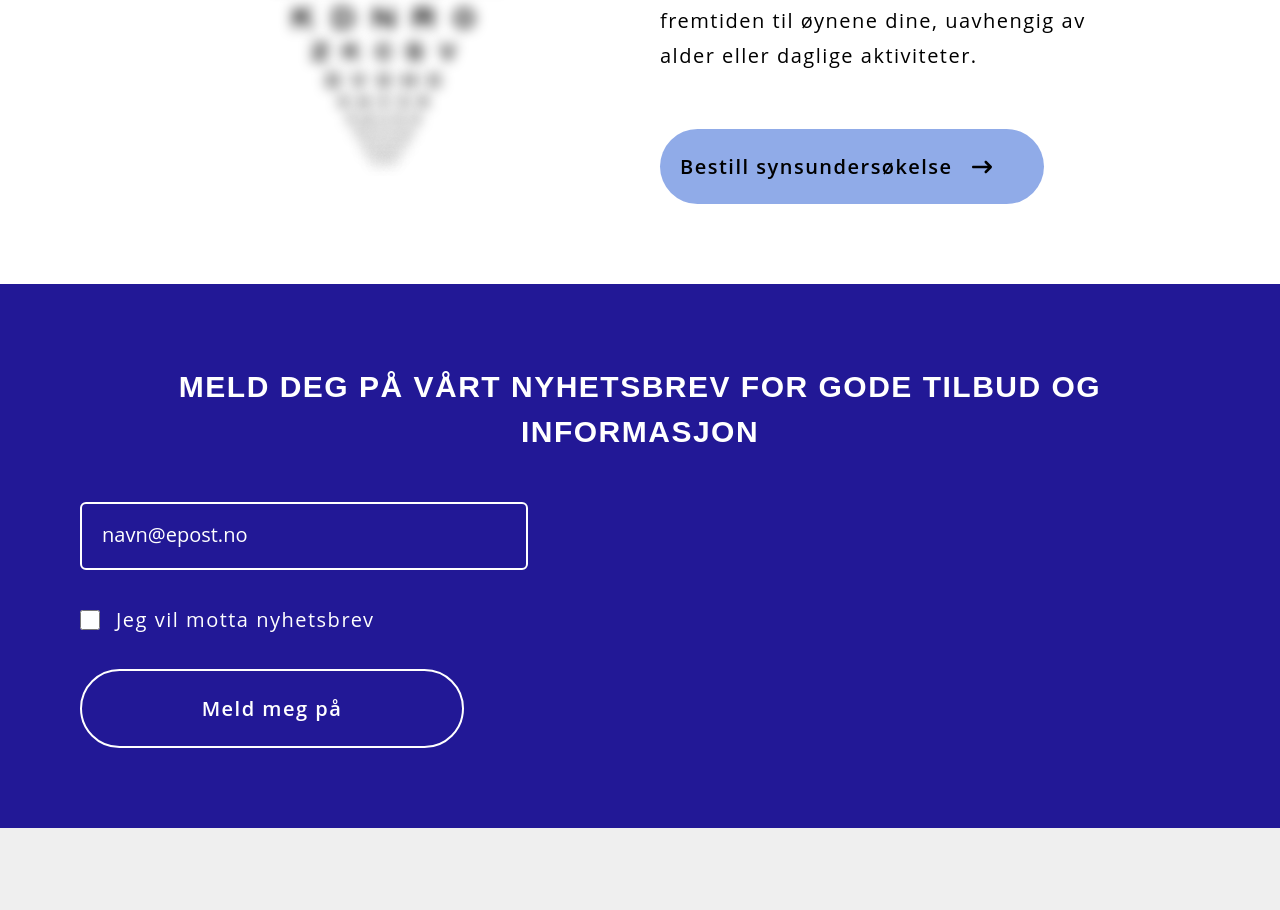
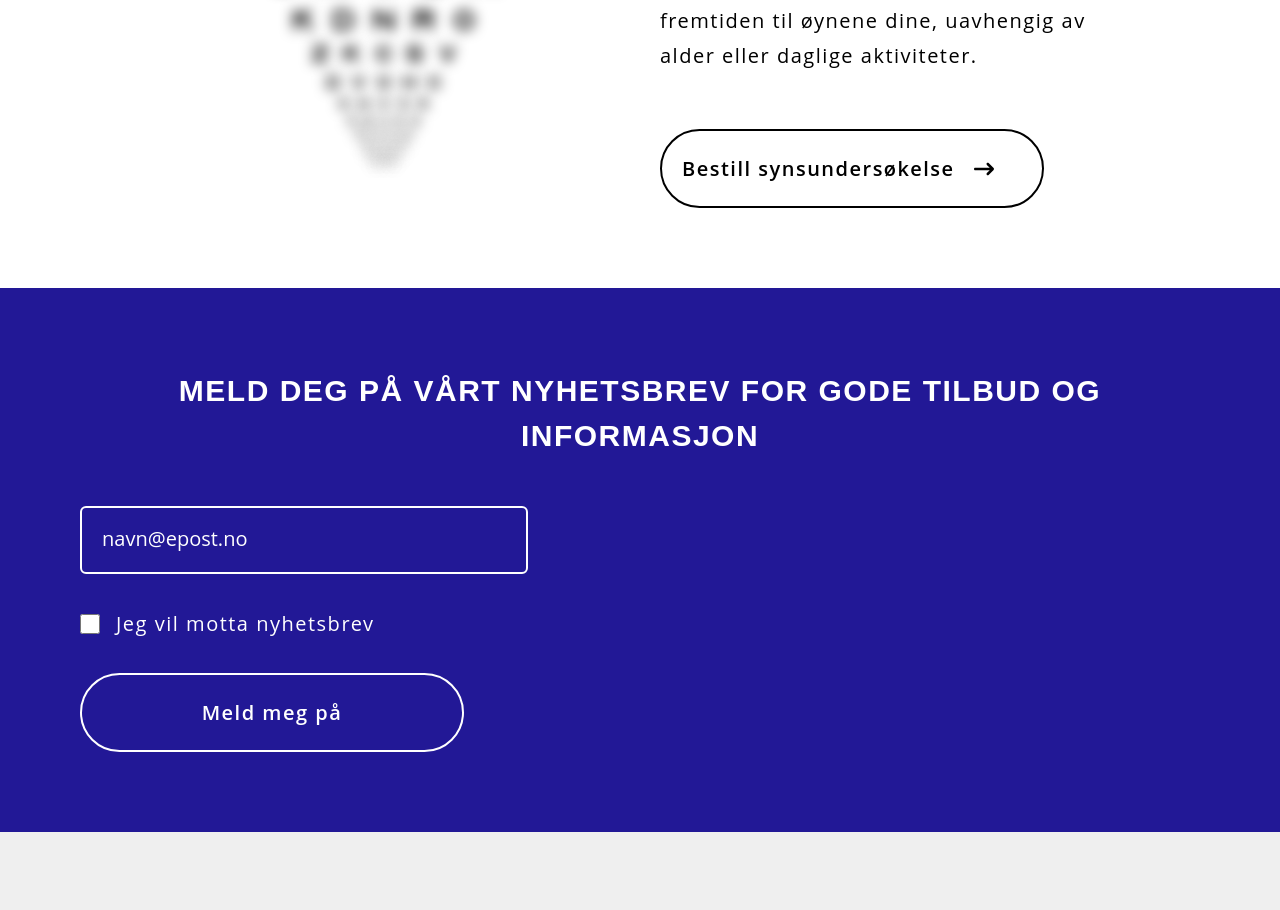
Before and after one commit to mathildeew/lillestromoptikk, a React (Vite) app: page / in a window 1280 px wide. Shown: the part 2586-3496 px from the top of the page. Built offline with nearby package versions, Linux system fonts and the light colour scheme; a web font is replaced by a local one.

Commit message:
adds confirmation

```diff
--- a/src/components/Newsletter/index.jsx
+++ b/src/components/Newsletter/index.jsx
@@ -1,7 +1,9 @@
-import { useRef } from "react";
+import { useRef, useState } from "react";
 import emailjs from "@emailjs/browser";
 
 export default function Newsletter() {
+  const [btnText, setBtnText] = useState("Meld meg på");
+
   const form = useRef();
 
   const sendEmail = (e) => {
@@ -18,16 +20,18 @@ export default function Newsletter() {
         (result) => {
           console.log(result.text);
           console.log(e.target);
+          setBtnText("Påmeldt!");
         },
         (error) => {
           console.log(error.text);
+          setBtnText("Noe gikk galt!");
         }
       );
   };
 
   return (
     <section className="text-white bg-darkBlue px-4 py-20 md:px-10 lg:px-20">
-      <div className="max-w-6xl  flex flex-col gap-12 text-center mx-auto">
+      <div className="max-w-6xl flex flex-col gap-12 text-center mx-auto">
         <h2>Meld deg på vårt nyhetsbrev for gode tilbud og informasjon</h2>
 
         <form className="flex flex-col gap-8 " ref={form} onSubmit={sendEmail}>
@@ -43,7 +47,7 @@ export default function Newsletter() {
             <p>Jeg vil motta nyhetsbrev</p>
           </div>
           <button value="Send" className="btn-primary border-white">
-            Meld meg på
+            {btnText}
           </button>
         </form>
       </div>
--- a/src/components/TimeForEyecheck/index.jsx
+++ b/src/components/TimeForEyecheck/index.jsx
@@ -24,7 +24,7 @@ export default function TimeForCheck() {
             aktiviteter.
           </p>
 
-          <button className="btn-primary bg-lightBlue border-none">
+          <button className="btn-primary border-black">
             <Link
               to={"/bestill-synstest"}
               className="flex items-center gap-5 hover:gap-10"
```
